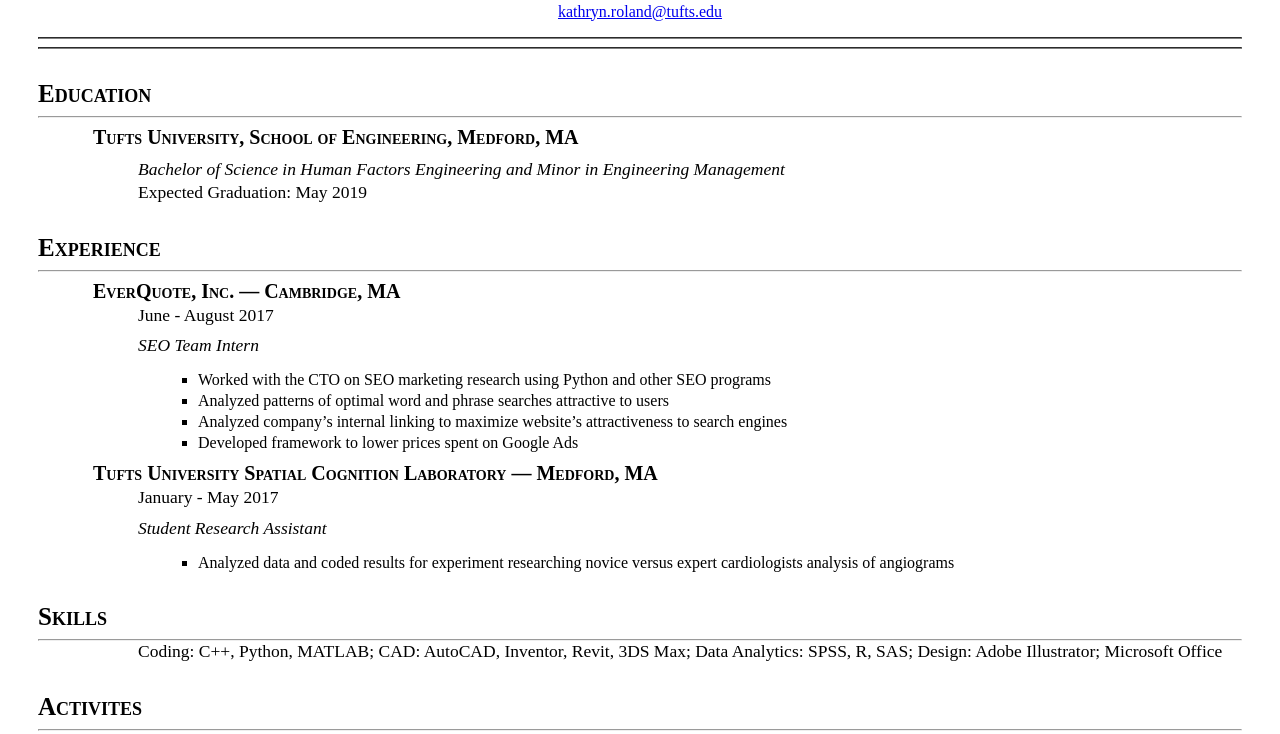
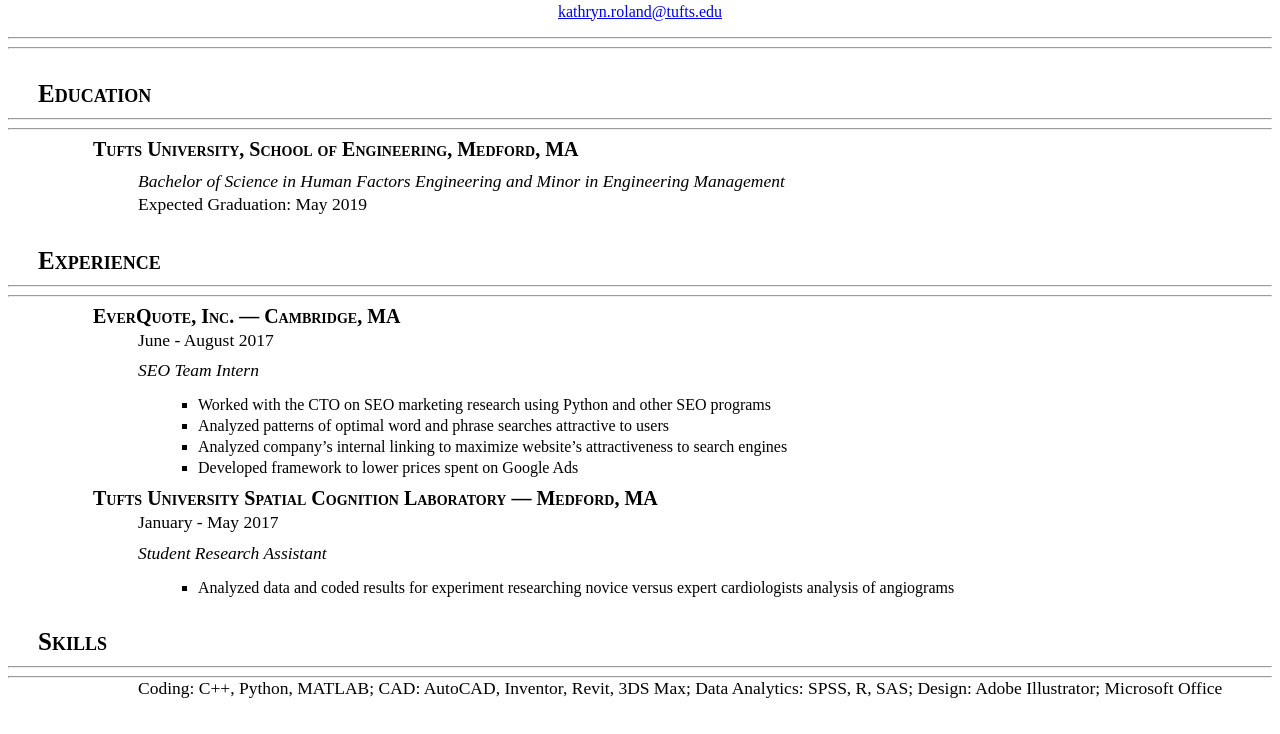
Before and after one commit to kroland924/kroland924.github.io, a plain HTML site: page resume.html in a window 1280 px wide. Shown: the part 65-799 px from the top of the page. Drawn offline with Linux system fonts and the light colour scheme.

Commit message:
resume.html: corrected from html checker website

```diff
--- a/resume.html
+++ b/resume.html
@@ -1,9 +1,10 @@
 <!DOCTYPE html>
 
-<html>
+<html lang = "en">
 
      <head>
           <link type = "text/css" rel = "stylesheet" href = "resume_stylesheet.css"/>
+          <meta charset = "utf-8">
           <title>Kathryn Roland's Resume</title>
      </head>
 
@@ -11,20 +12,19 @@
           <div>
                <p id = "name">Kathryn G. Roland</p>
                <a href= "mailto:kathryn.roland@tufts.edu"><p id = "email">kathryn.roland@tufts.edu </p></a>
-	  <hr class = "top" noshade></hr>
-	  <hr class = "top" noshade></hr>
+	  <hr><hr/>
           </div>
 
           <div class = "left"></div>
           <div class = "right">
           <h5>Education</h5>
-	  <hr class = "divider"></hr>
+	  <hr><hr />
           <h4>Tufts University, School of Engineering, Medford, MA</h4>
           <p id = "degree">Bachelor of Science in Human Factors Engineering and Minor in Engineering Management</p>
 	  <p>Expected Graduation: May 2019</p>
 
 	  <h5>Experience</h5>
-	  <hr class = "divider"></hr>
+	  <hr><hr />
 	  <h4>EverQuote, Inc. — Cambridge, MA</h4>
 	  <p>June - August 2017</p>
 	  <p class = "italics">SEO Team Intern</p>
@@ -43,11 +43,11 @@
           </ul>
 
           <h5>Skills</h5>
-	  <hr class = "divider"></hr>
+	  <hr><hr />
 	  <p>Coding: C++, Python, MATLAB; CAD: AutoCAD, Inventor, Revit, 3DS Max; Data Analytics: SPSS, R, SAS; Design: Adobe Illustrator; Microsoft Office</p>
 
 	  <h5>Activites</h5>
-	  <hr class = "divider"></hr>
+	  <hr><hr />
 	  <h4>Tufts University First Year Orientation</h4>
 	  <p>July - September 2016, July - September 2017</p>
 	  <p class = "italics">Orientation Support Staff(Fall 2017), Orientation Leader(Fall 2016)</p>
@@ -70,7 +70,7 @@
 	  <ul>
 	    <li>Organize and facilitate drives around campus to swab students and faculty to join a bone marrow donor registry</li>
 	  </ul>
-
+</div>
 </body>
 
 </html>
```
